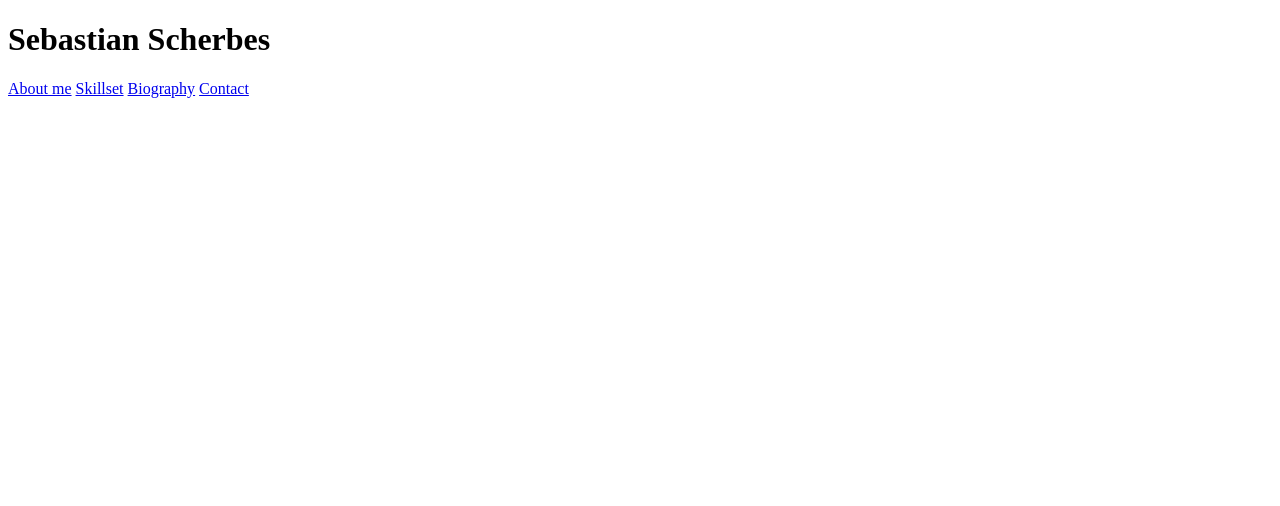
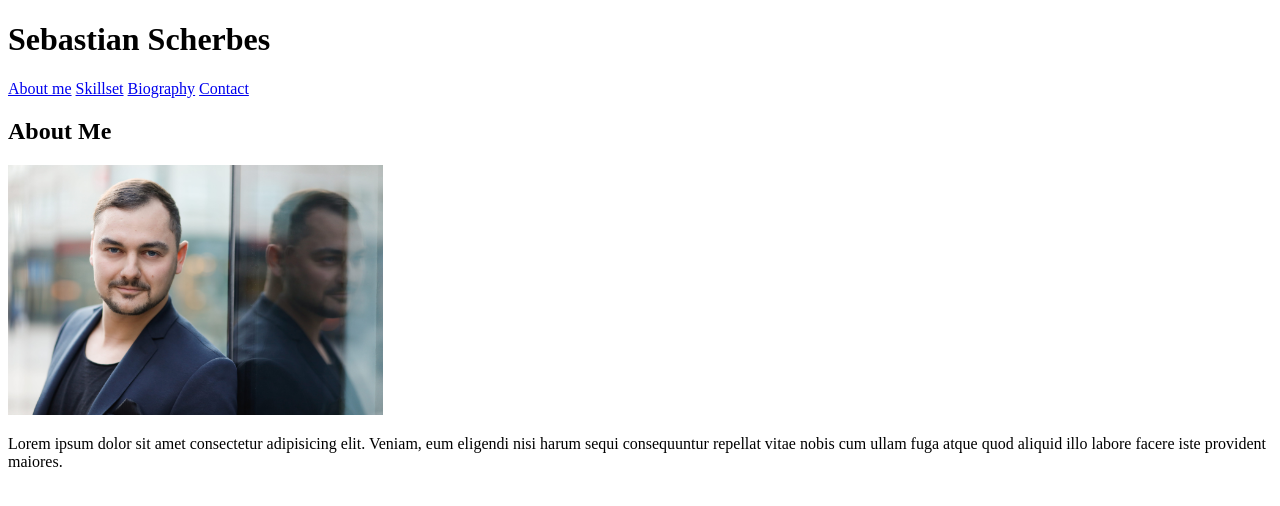
Before and after one commit to sebsch1337/personal-website, a plain HTML site: page index.html in a window 1280 px wide. Drawn offline with Linux system fonts and the light colour scheme.

Commit message:
add about me

```diff
--- a/index.html
+++ b/index.html
@@ -16,5 +16,16 @@
         <a href="#contact">Contact</a>
       </nav>
     </header>
+    <main>
+      <section id="about">
+        <h2>About Me</h2>
+        <img src="img/me.jpg" height="250" />
+        <p>
+          Lorem ipsum dolor sit amet consectetur adipisicing elit. Veniam, eum
+          eligendi nisi harum sequi consequuntur repellat vitae nobis cum ullam
+          fuga atque quod aliquid illo labore facere iste provident maiores.
+        </p>
+      </section>
+    </main>
   </body>
 </html>
```
Also changed, not shown: img/me.jpg (added).
